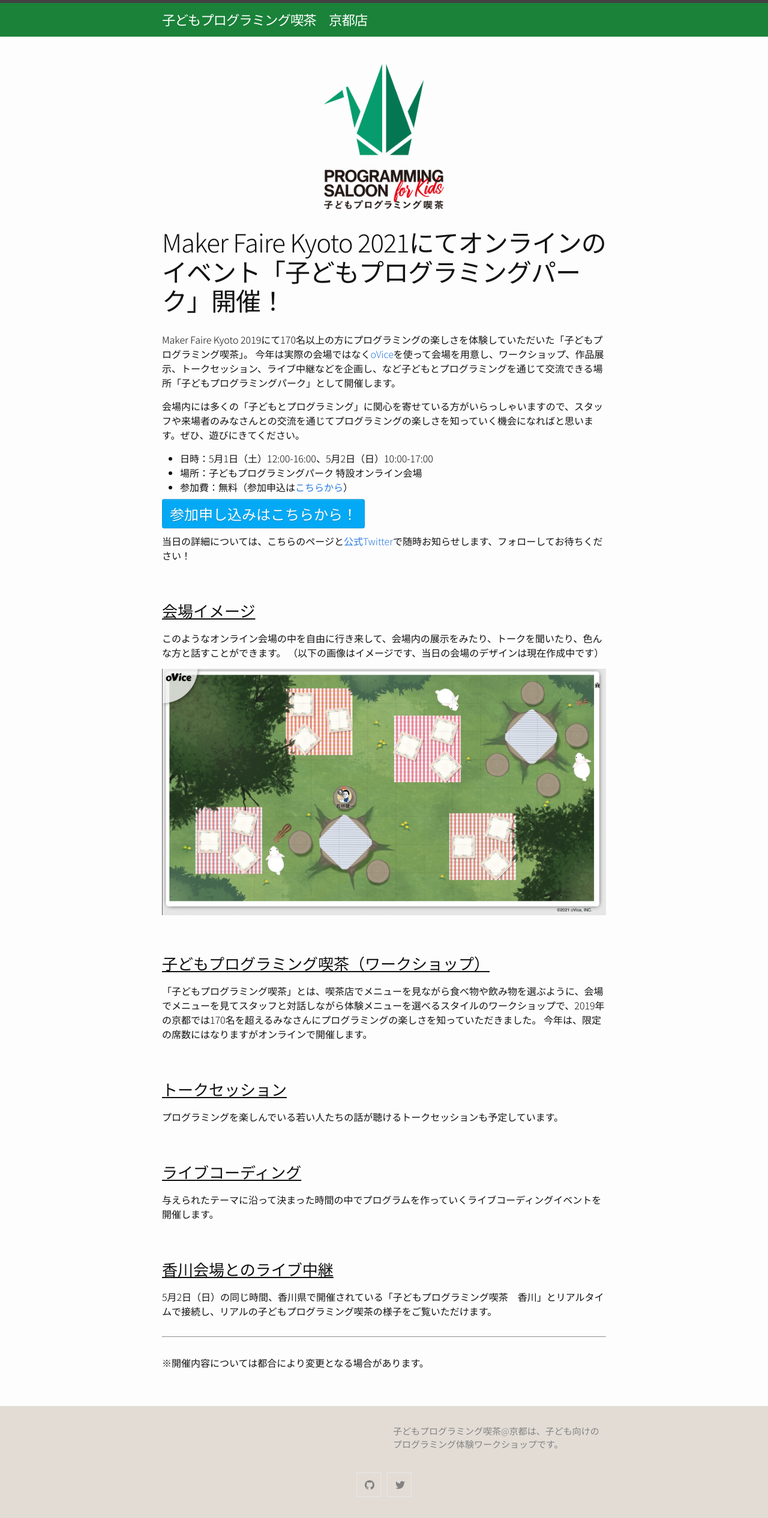
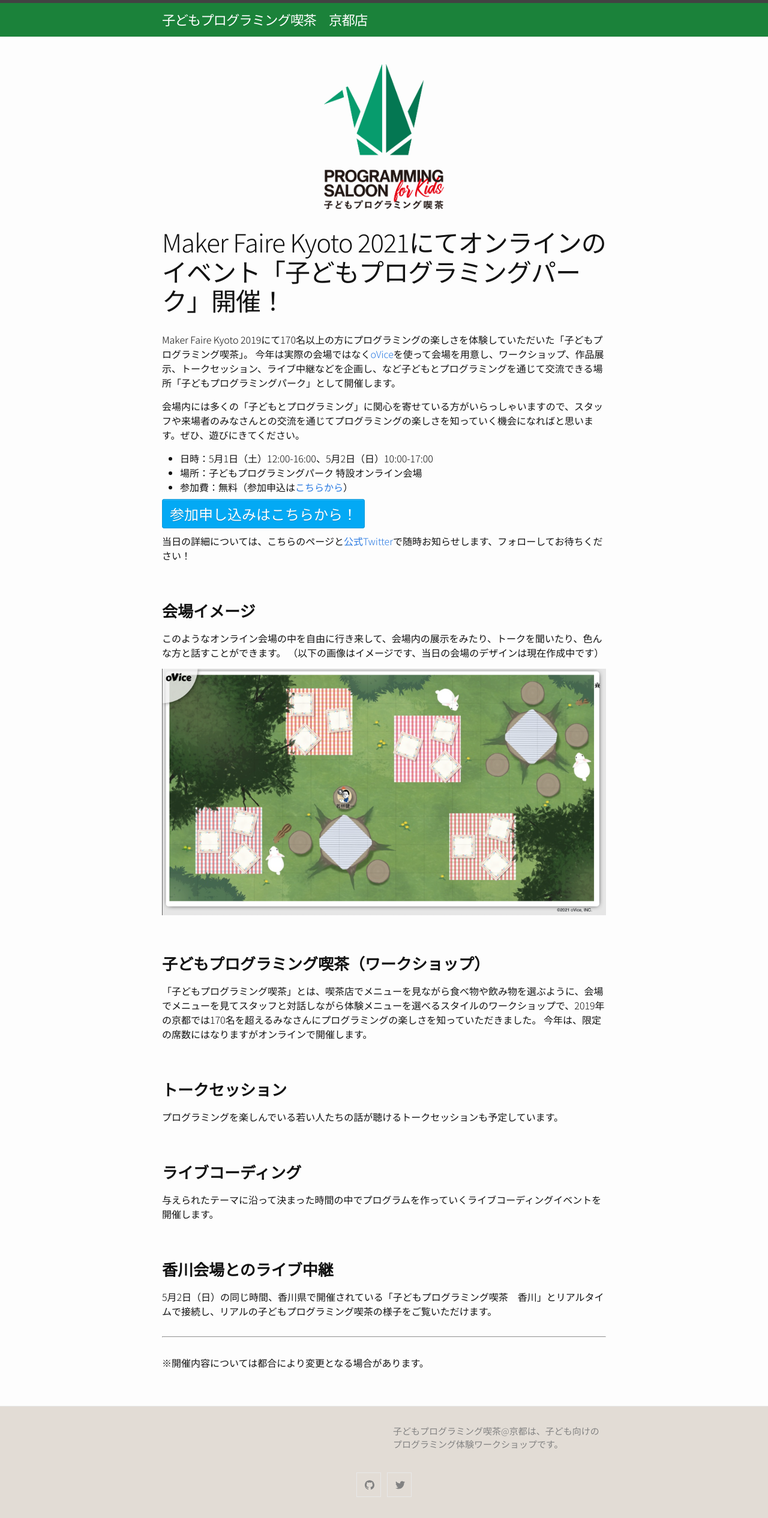
Before and after one commit to pgmsaloon4kids/kyoto, a Jekyll site: the page built from _posts/2021-04-16-2021.md, in a window 1280 px wide. Shown: the whole page at 60% size. Built offline with Jekyll 4.4.1, drawn with Linux system fonts in a browser that asks for light colours.

Commit message:
update css

```diff
--- a/_sass/minima/custom-styles.scss
+++ b/_sass/minima/custom-styles.scss
@@ -26,7 +26,8 @@ footer {
 }
 
 h3 {
-    text-decoration: underline;
+    font-size: 1em;
+    font-weight: 900;
 }
 
 #exhibition {
```
